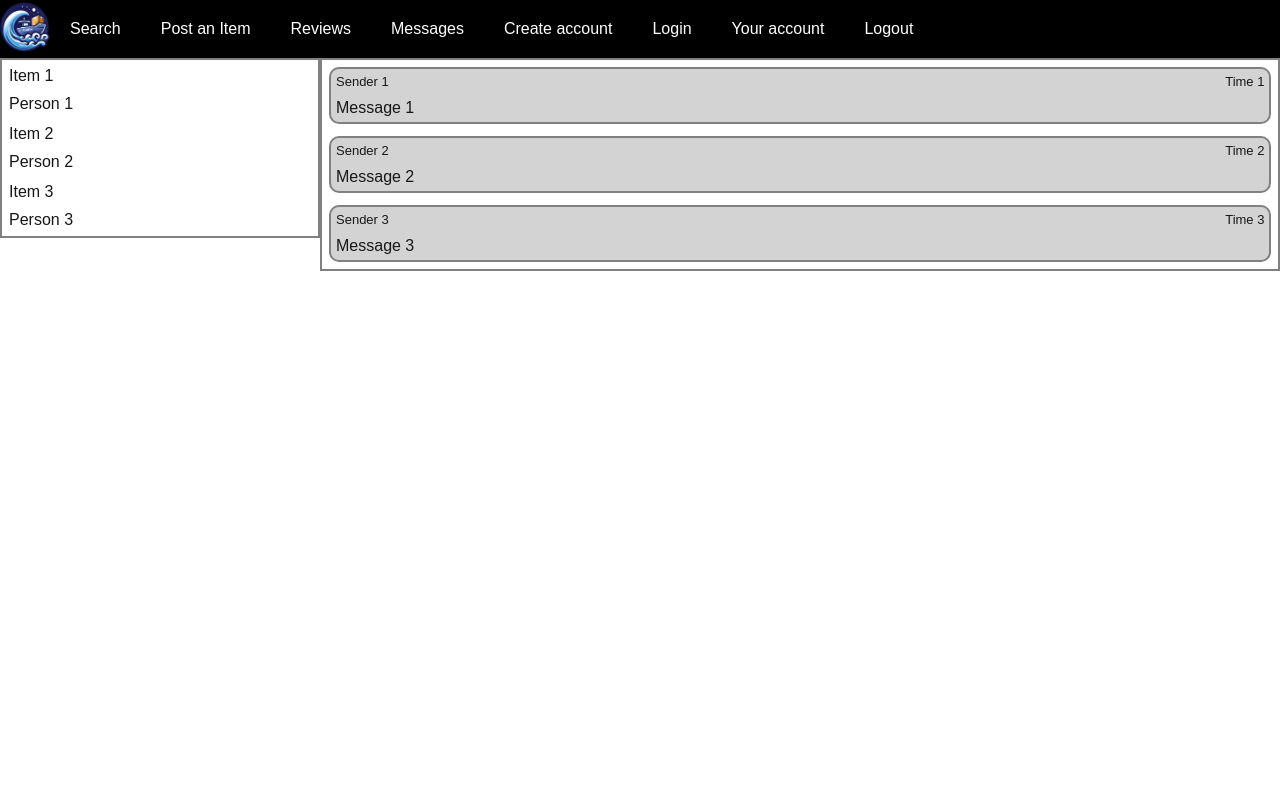
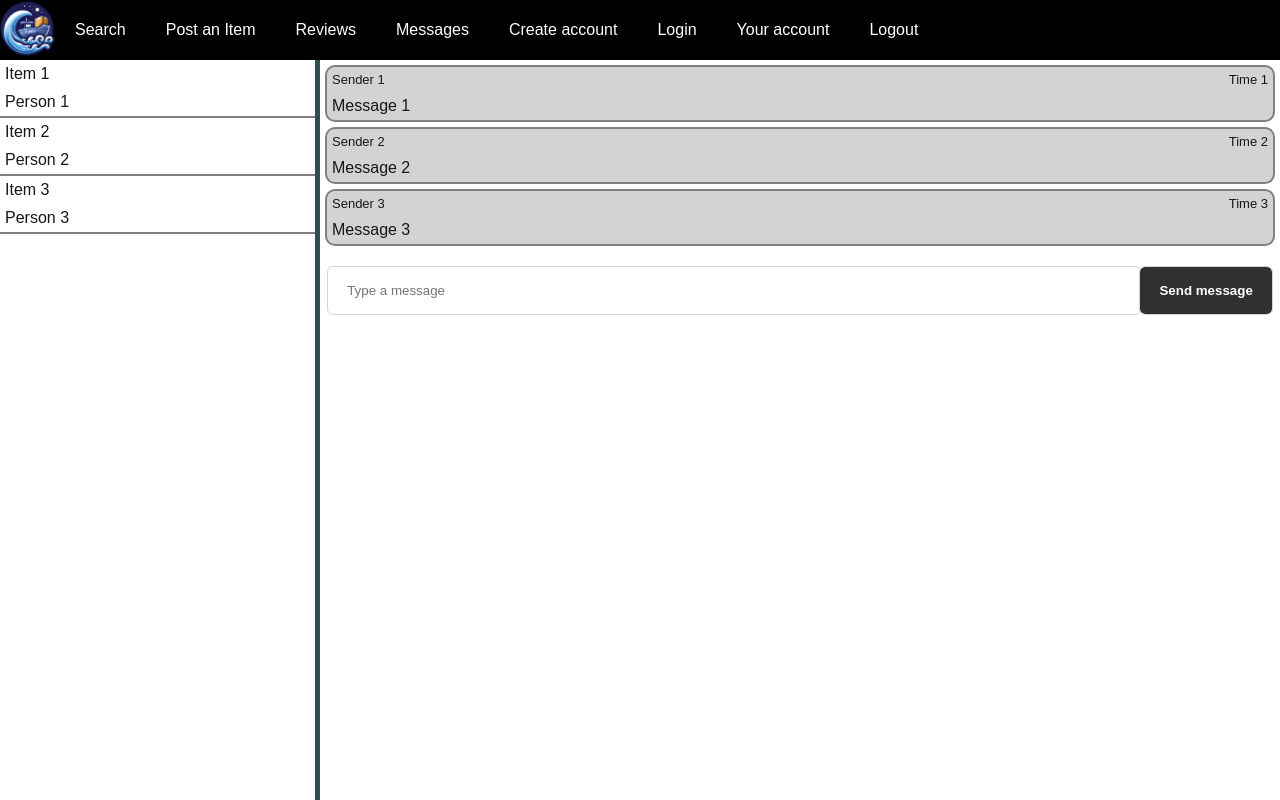
Before and after one commit to DavidHolleman/RentWave, a Next.js app: page /message in a window 1280 px wide. Built offline with nearby package versions, Linux system fonts and the light colour scheme.

Commit message:
fix message page and make the height of the page work properly with a <main>

```diff
--- a/app/components/Navigation.tsx
+++ b/app/components/Navigation.tsx
@@ -49,7 +49,7 @@ export function Navbar({
 	return (
 		<nav style={{backgroundColor:"black", color:"white", display: "flex", alignItems:"center"}}>
 			<a href="/">
-				<Image style={{width:50, height:50}}
+				<Image style={{width:55, height:55}}
 					src="/logo.png"
 					alt="rentwave logo"
 					width={180}
--- a/app/globals.css
+++ b/app/globals.css
@@ -6,6 +6,7 @@
 html, body {
   max-width: 100vw;
   overflow-x: hidden;
+  height: 100vh;
 }
 
 body {
@@ -16,6 +17,13 @@ body {
   -moz-osx-font-smoothing: grayscale;
   padding: 0;
   margin: 0;
+}
+
+nav {
+  height: 60px;
+}
+main {
+  height: calc(100vh - 60px);
 }
 
 * {
@@ -29,36 +37,29 @@ a {
   text-decoration: none;
 }
 
-.fillheight {
-  display: flex;
-  flex-flow: column;
-  height: 100%;
+table {
+  width: 100%;
 }
+
 .fillwidth {
   display: flex;
   flex-flow: row;
+  height: 100%;
 }
 
 .leftcolumn {
   flex: 25%;
   border-collapse: collapse;
-  border: 2px solid gray;
-  height: 100%;
+  border-right: 5px solid darkslategray;
 }
 .rightcolumn {
   flex: 75%;
-  border: 2px solid gray;
-  height: 100%;
 }
 
-table {
-  width: 99%;
-}
 .person {
-  border: 2px solid gray;
+  border-bottom: 2px solid gray;
 }
 .message {
-  width: 100%;
   margin: 5px;
   border: 2px solid gray;
   border-radius: 10px;
@@ -103,6 +104,15 @@ table {
   padding-top: 0.5rem;
   padding-bottom: 0.5rem;
   width: 100%;
+}
+
+.newMessage {
+  display: flex;
+  flex-flow: row;
+  padding: 0.5rem;
+  height: 75px;
+  width: 100%;
+  align-items: baseline;
 }
 
 input, button, textarea, select {
--- a/app/layout.tsx
+++ b/app/layout.tsx
@@ -32,7 +32,7 @@ export default function RootLayout({
     <html lang="en">
       <body className={`${geistSans.variable} ${geistMono.variable}`}>
 
-        <Navbar style={{ height: "100vh"}}
+        <Navbar
           links={(() => {
             let elements: { name: string; path: string }[] = [];
             elements.push({
@@ -70,8 +70,9 @@ export default function RootLayout({
             return elements;
           })()}
         />
-
-        {children}
+        <main>
+          {children}
+        </main>
       </body>
     </html>
   );
--- a/app/message/page.tsx
+++ b/app/message/page.tsx
@@ -1,55 +1,80 @@
 "use client";
 
+import { Input } from "@/app/components/Input";
+import { useFormState, useFormStatus } from "react-dom";
+import "@/app/globals.css";
+
+function SubmitButton() {
+	const { pending } = useFormStatus();
+	return (
+		<input
+			className="mb-0"
+			type="submit"
+			value={pending ? "Sending message" : "Send message"}
+		/>
+	);
+}
+
+function tryMessage(state: string, payload: FormData): string | Promise<string> {
+      throw new Error("Function not implemented.");
+  }
+
 export default function Message() {
+      //note that Server component cannot return null or Class objects, only plain JSONs and primitive types
+      let [error, formAction] = useFormState<string, FormData>(tryMessage, "");
+
       return (
             <div className="fillwidth">
                   <div className="leftcolumn">
-                        <table> <tbody>
-                              <tr className="person">
-                                    <td className="stack"> <p>Item 1</p> </td>
-                                    <td className="stack"> <p>Person 1</p> </td>
-                              </tr>
-                              <tr className="person">
-                                    <td className="stack"> <p>Item 2</p> </td>
-                                    <td className="stack"> <p>Person 2</p> </td>
-                              </tr>
-                              <tr className="person">
-                                    <td className="stack"> <p>Item 3</p> </td>
-                                    <td className="stack"> <p>Person 3</p> </td>
-                              </tr>
-                        </tbody> </table>
+                        <div className="person">
+                              <div className="stack"> <p>Item 1</p> </div>
+                              <div className="stack"> <p>Person 1</p> </div>
+                        </div>
+                        <div className="person">
+                              <div className="stack"> <p>Item 2</p> </div>
+                              <div className="stack"> <p>Person 2</p> </div>
+                        </div>
+                        <div className="person">
+                              <div className="stack"> <p>Item 3</p> </div>
+                              <div className="stack"> <p>Person 3</p> </div>
+                        </div>
                   </div>
 
                   <div className="rightcolumn">
-                        <table > <tbody>
-                              <tr>
                         <div className = "message">
-                                          <td className="stack">
+                              <div className="stack">
                                     <p className="inline left">Sender 1</p>
                                     <p className="inline right">Time 1</p>
-                                          </td>
-                                          <td className="stack"> <p>Message 1</p> </td>
                               </div>
-                              </tr>
-                              <tr>
+                              <div className="stack"> <p>Message 1</p> </div>
+                        </div>
                         <div className = "message">
-                                          <td className="stack">
+                              <div className="stack">
                                     <p className="inline left">Sender 2</p>
                                     <p className="inline right">Time 2</p>
-                                          </td>
-                                          <td className="stack"> <p>Message 2</p> </td>
                               </div>
-                              </tr>
-                              <tr>
+                              <div className="stack"> <p>Message 2</p> </div>
+                        </div>
                         <div className = "message">
-                                          <td className="stack">
+                              <div className="stack">
                                     <p className="inline left">Sender 3</p>
                                     <p className="inline right">Time 3</p>
-                                          </td>
-                                          <td className="stack"> <p>Message 3</p> </td>
                               </div>
-                              </tr>
-                        </tbody> </table>
+                              <div className="stack"> <p>Message 3</p> </div>
+                        </div>
+
+                        <form action={formAction} className="newMessage">
+                              <Input
+                                    label=""
+                                    type="text"
+                                    id="message"
+                                    name="message"
+                                    required={true}
+                                    placeholder="Type a message"
+                              />
+                              <SubmitButton />
+                              <p> {error} </p>
+                        </form>
                   </div>
             </div>
       );
--- a/app/page.tsx
+++ b/app/page.tsx
@@ -4,7 +4,7 @@ import "@/app/globals.css";
 export default function Home() {
   return (
     <div>
-      <main style={{ height: "95vh", display: "flex", flexDirection:"column", alignItems:"center", justifyContent:"center", gap:20}}>
+      <main style={{ height: "90vh", display: "flex", flexDirection:"column", alignItems:"center", justifyContent:"center", gap:20}}>
         <Image
           src="/logo.png"
           alt="rentwave logo"
```
Also changed, not shown: app/user/login/page.tsx (+4 -4 lines). Lines whose indentation alone changed are shown as unchanged.
